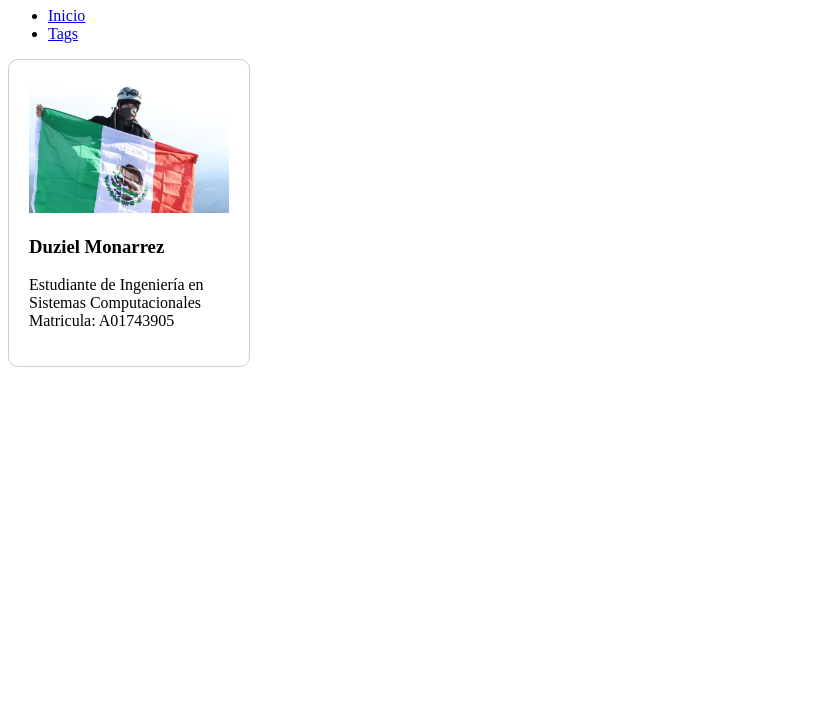
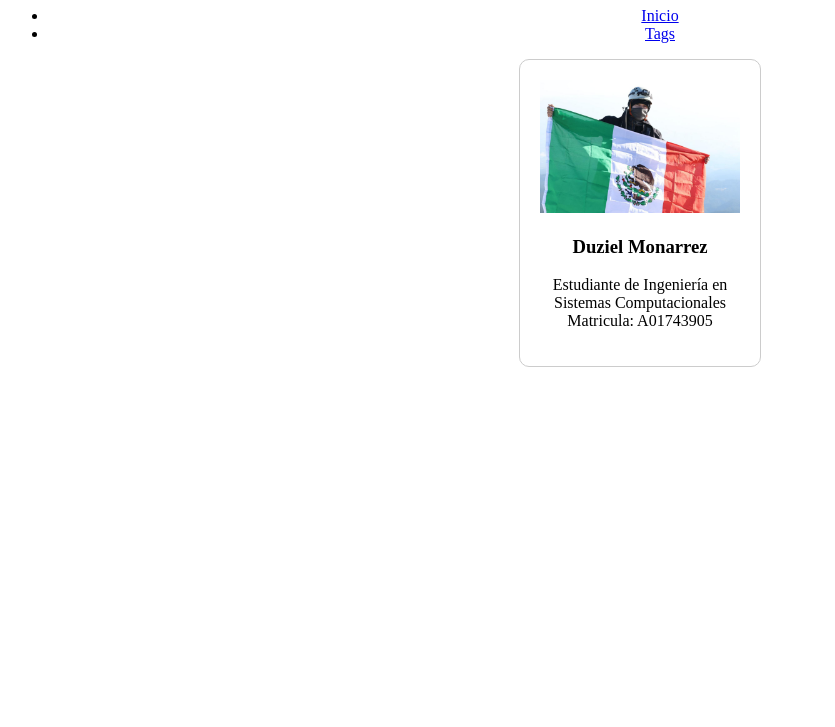
Before and after one commit to Duzz01/Html_TC2005B.503_A01743905, a website: page Front end/public/Perfil/index.html in a window 1280 px wide. Shown: the part 73-800 px from the top of the page, without its empty margins (0-835 px from the left). Drawn offline with Linux system fonts and the light colour scheme.

Commit message:
segundo commit

```diff
--- a/Front end/public/Perfil/index.html
+++ b/Front end/public/Perfil/index.html
@@ -1,9 +1,9 @@
 <!DOCTYPE html>
 <html lang="en">
 <head>
-    <title>Document</title>
+    <title>Perfil</title>
 </head>
-<body>
+<body style="text-align: center;">
     <header>
         <h1>Parte de Navegacion</h1>
         <nav>
@@ -14,7 +14,7 @@
         </nav>
 </header>
 
-    <div style="border: 1px solid #ccc; padding: 20px; border-radius: 10px; width: 200px;">
+    <div style="border: 1px solid #ccc; padding: 20px; border-radius: 10px; width: 200px; margin: 0 auto;">
     <img src="../imagenes/User.jpeg" alt="Foto de perfil" style="width: 100%;">
     <h3>Duziel Monarrez</h3>
     <p>Estudiante de Ingeniería en Sistemas Computacionales <br>
```
Also changed, not shown: Front end/public/Tags/index.html (+1 -1 lines).
